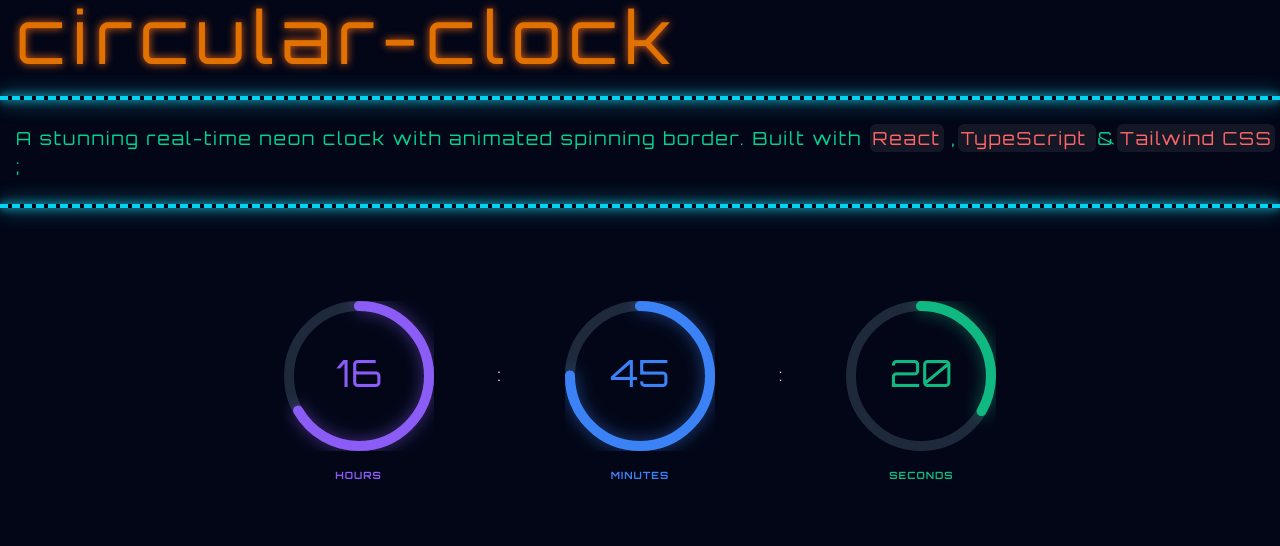
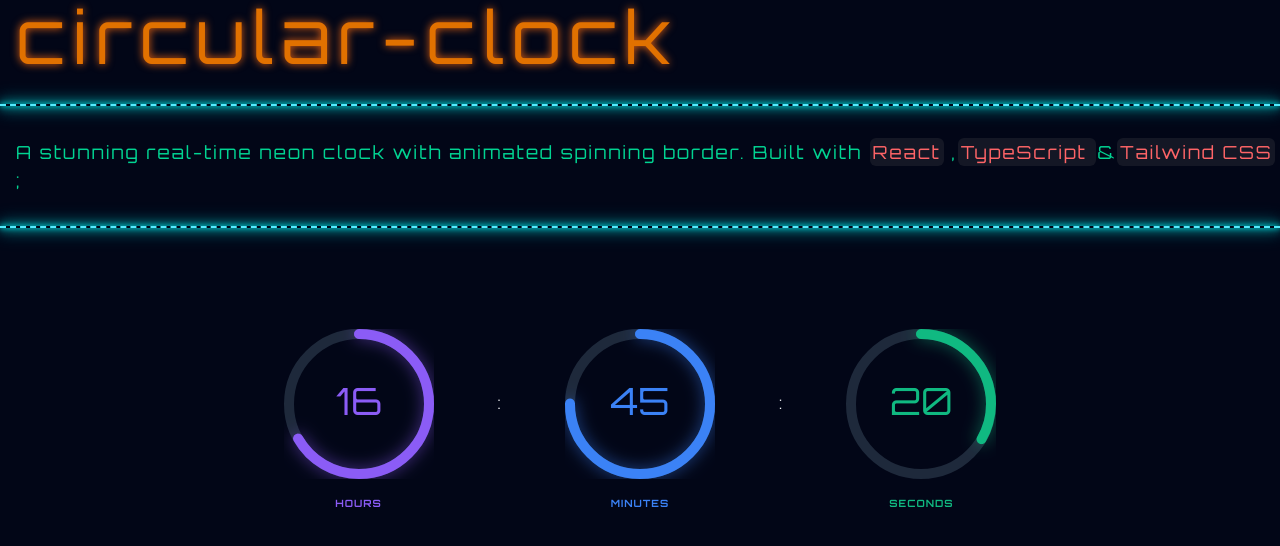
Before and after one commit to alisoltaninejad/circular-clock, a React (Vite) app: page / in a window 1280 px wide. Shown: the top 546 px of the page. Built offline with nearby package versions, Linux system fonts and the light colour scheme.

Commit message:
style: :art: Neon divider change class details

```diff
--- a/src/index.css
+++ b/src/index.css
@@ -59,7 +59,9 @@
     line-height: 1.6;
   }
 
-  h1, h2, h3 {
+  h1,
+  h2,
+  h3 {
     font-family: var(--font-orbitron);
     letter-spacing: 0.04em;
   }
@@ -96,12 +98,17 @@
     background-color: rgba(255, 255, 255, 0.03);
     border-radius: var(--radius-lg);
     padding: 1.5rem;
-    box-shadow: 0 0 0 1px rgba(255,255,255,0.05);
+    box-shadow: 0 0 0 1px rgba(255, 255, 255, 0.05);
   }
 
   /* Neon Divider */
   .divider-neon {
-   @apply  border-0  border-t-4 border-dashed  border-cyan-400 shadow-neon my-6
+    @apply w-full  h-0 border-t-2 border-dashed border-cyan-300 my-8;
+    box-shadow:
+      0 0 5px #0ff,
+      0 0 10px #0ff,
+      0 0 15px #0ff,
+      0 0 20px #0ff;
   }
 }
 
```
